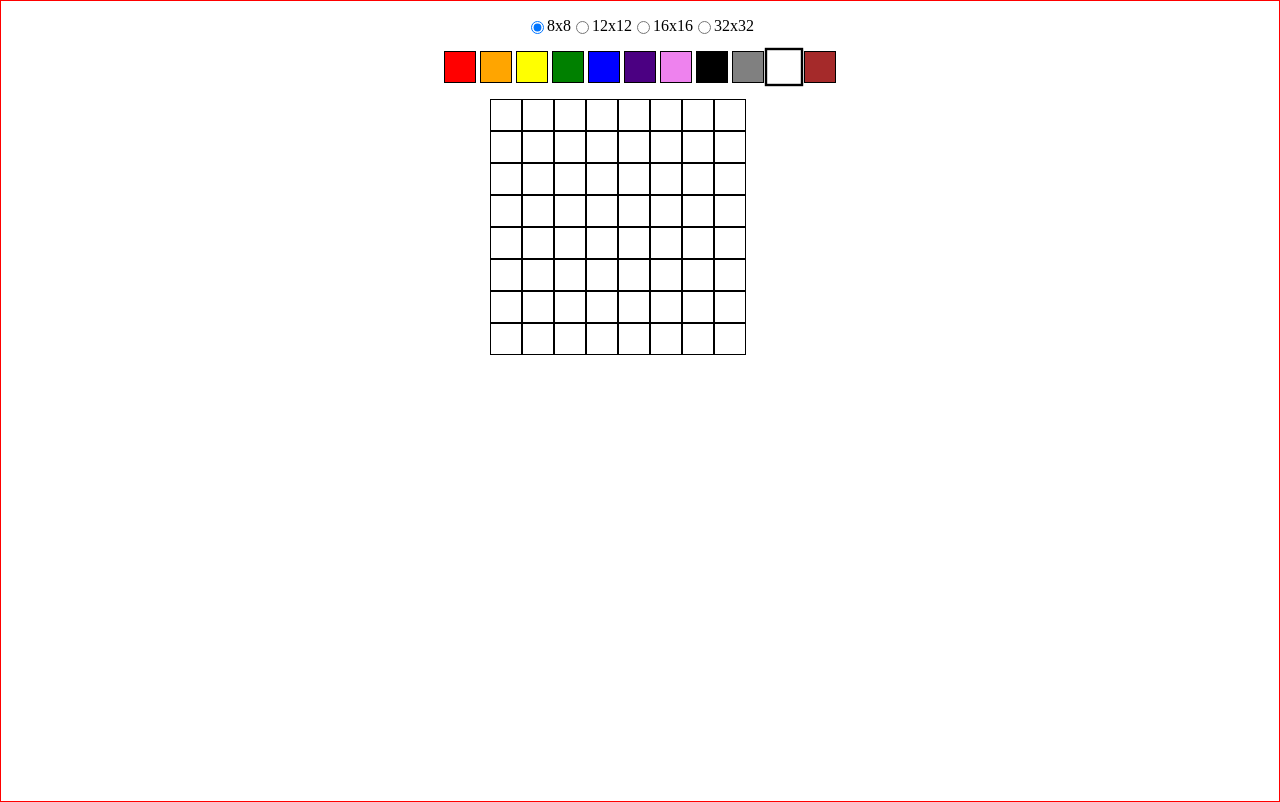
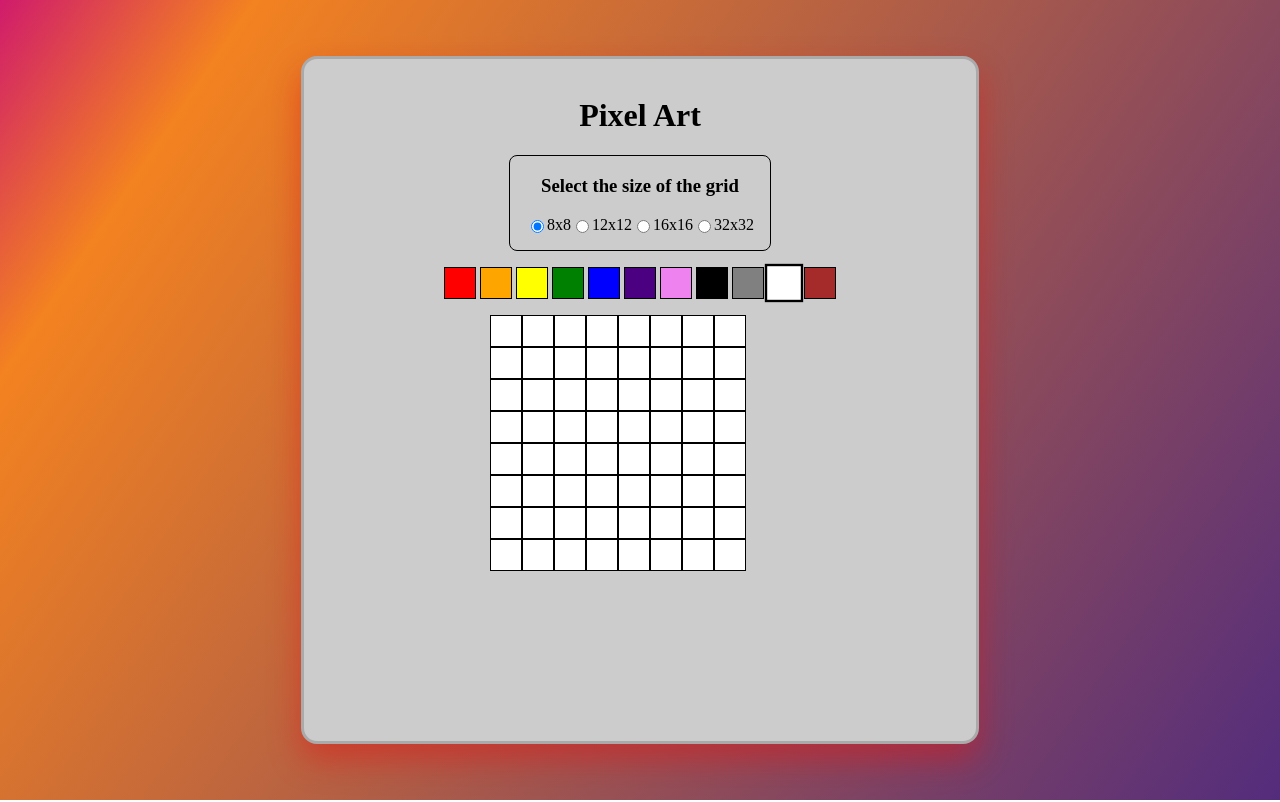
Before and after one commit to hugomenz/udg-challenge-junior-3, an Angular app: page / in a window 1280 px wide. Built offline with nearby package versions, Linux system fonts and the light colour scheme.

Commit message:
UI Style

```diff
--- a/src/app/app.component.html
+++ b/src/app/app.component.html
@@ -1,4 +1,5 @@
 <div class="app flex-col">
+  <h1>Pixel Art</h1>
   <app-size-selector></app-size-selector>
   <app-palette></app-palette>
   <app-grid></app-grid>
--- a/src/app/app.component.scss
+++ b/src/app/app.component.scss
@@ -1,5 +1,12 @@
 .app {
   padding: 1rem;
+
+  justify-content: center;
   align-items: center;
-  justify-content: center;
+  min-width: 50vw;
+  max-width: 60vw;
+  border: 3px solid #aaa;
+  border-radius: 1rem;
+  background-color: #ccc;
+  box-shadow: 0 1rem 2rem 0 rgba(225, 23, 23, 0.493);
 }
--- a/src/app/components/size-selector/size-selector.component.html
+++ b/src/app/components/size-selector/size-selector.component.html
@@ -1,4 +1,6 @@
 <div class="container flex">
+  <h3>Select the size of the grid</h3>
+  <div class="flex">
     <input
       type="radio"
       name="size"
@@ -14,3 +16,4 @@
     <input type="radio" name="size" (change)="changeSize($event)" value="32" />
     <label for="32">32x32</label><br />
   </div>
+</div>
--- a/src/app/components/size-selector/size-selector.component.scss
+++ b/src/app/components/size-selector/size-selector.component.scss
@@ -0,0 +1,8 @@
+.container {
+  padding: 0 1rem 1rem 1rem;
+  border: 1px solid black;
+
+  flex-direction: column;
+  justify-content: center;
+  border-radius: 0.5rem;
+}
--- a/src/styles.scss
+++ b/src/styles.scss
@@ -6,7 +6,15 @@ body {
 }
 
 body {
-  border: 1px solid red;
+  display: flex;
+  justify-content: center;
+  align-items: center;
+  background: linear-gradient(
+    124deg,
+    rgba(208, 27, 108, 1) 0%,
+    rgba(243, 130, 32, 1) 14%,
+    rgba(83, 44, 124, 1) 100%
+  );
 }
 
 .flex {
```
Also changed, not shown: 7 other files (tests, documents, lock files or other folders). Lines whose indentation alone changed are shown as unchanged.
